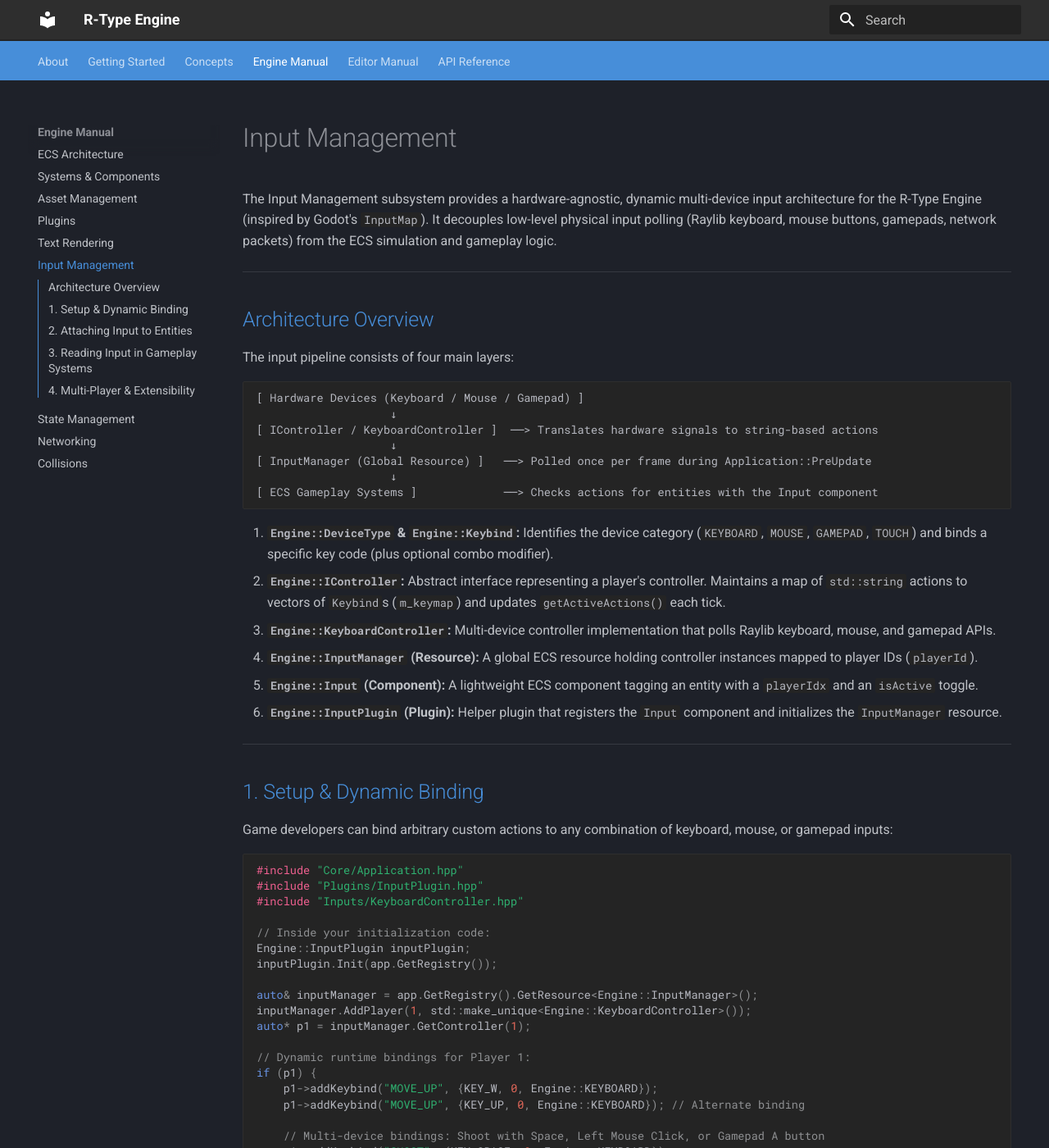
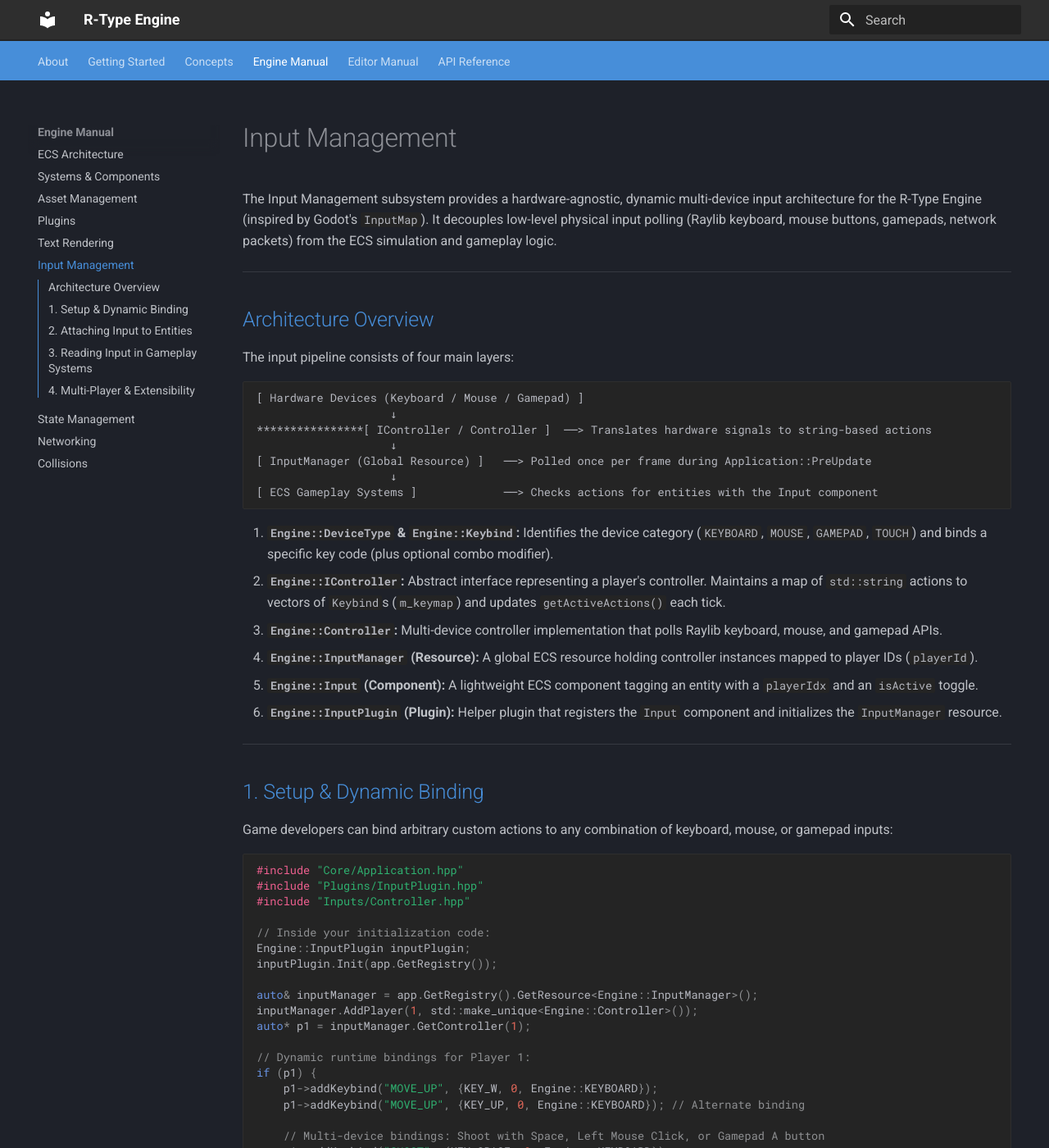
Before and after one commit to GerardPolloRebozado/r-type, an MkDocs documentation site: the page built from Documentation/docs/engine/input.md, in a window 1280 px wide and 1400 px high. Shown: the whole window at 82% size. Built offline with MkDocs 1.6.1 and Material for MkDocs 9.7.7, drawn with Linux system fonts in a browser that asks for light colours; some of the changed text lies outside the part shown.

Commit message:
docs(Docs/Input) remove keyboard controller

````diff
--- a/Documentation/docs/engine/input.md
+++ b/Documentation/docs/engine/input.md
@@ -11,7 +11,7 @@ The input pipeline consists of four main layers:
 ```
 [ Hardware Devices (Keyboard / Mouse / Gamepad) ]
                     ↓
-[ IController / KeyboardController ]  ──> Translates hardware signals to string-based actions
+****************[ IController / Controller ]  ──> Translates hardware signals to string-based actions
                     ↓
 [ InputManager (Global Resource) ]   ──> Polled once per frame during Application::PreUpdate
                     ↓
@@ -20,7 +20,7 @@ The input pipeline consists of four main layers:
 
 1. **`Engine::DeviceType` & `Engine::Keybind`:** Identifies the device category (`KEYBOARD`, `MOUSE`, `GAMEPAD`, `TOUCH`) and binds a specific key code (plus optional combo modifier).
 2. **`Engine::IController`:** Abstract interface representing a player's controller. Maintains a map of `std::string` actions to vectors of `Keybind`s (`m_keymap`) and updates `getActiveActions()` each tick.
-3. **`Engine::KeyboardController`:** Multi-device controller implementation that polls Raylib keyboard, mouse, and gamepad APIs.
+3. **`Engine::Controller`:** Multi-device controller implementation that polls Raylib keyboard, mouse, and gamepad APIs.
 4. **`Engine::InputManager` (Resource):** A global ECS resource holding controller instances mapped to player IDs (`playerId`).
 5. **`Engine::Input` (Component):** A lightweight ECS component tagging an entity with a `playerIdx` and an `isActive` toggle.
 6. **`Engine::InputPlugin` (Plugin):** Helper plugin that registers the `Input` component and initializes the `InputManager` resource.
@@ -34,14 +34,14 @@ Game developers can bind arbitrary custom actions to any combination of keyboard
 ```cpp
 #include "Core/Application.hpp"
 #include "Plugins/InputPlugin.hpp"
-#include "Inputs/KeyboardController.hpp"
+#include "Inputs/Controller.hpp"
 
 // Inside your initialization code:
 Engine::InputPlugin inputPlugin;
 inputPlugin.Init(app.GetRegistry());
 
 auto& inputManager = app.GetRegistry().GetResource<Engine::InputManager>();
-inputManager.AddPlayer(1, std::make_unique<Engine::KeyboardController>());
+inputManager.AddPlayer(1, std::make_unique<Engine::Controller>());
 auto* p1 = inputManager.GetController(1);
 
 // Dynamic runtime bindings for Player 1:
@@ -132,5 +132,5 @@ public:
 
 ## 4. Multi-Player & Extensibility
 
-- **Local Multiplayer:** Add additional players via `inputManager.AddPlayer(2, std::make_unique<Engine::KeyboardController>(1 /* gamepad index 1 */));`.
+- **Local Multiplayer:** Add additional players via `inputManager.AddPlayer(2, std::make_unique<Engine::Controller>(1 /* gamepad index 1 */));`.
 - **Custom Devices & Network:** Create custom controllers by subclassing `Engine::IController` and overriding `Update()`, `addKeybind()`, `isActionActive()`, and `getActiveActions()`. A `NetworkController` can populate `_activeActions` directly from incoming network packets.
````
